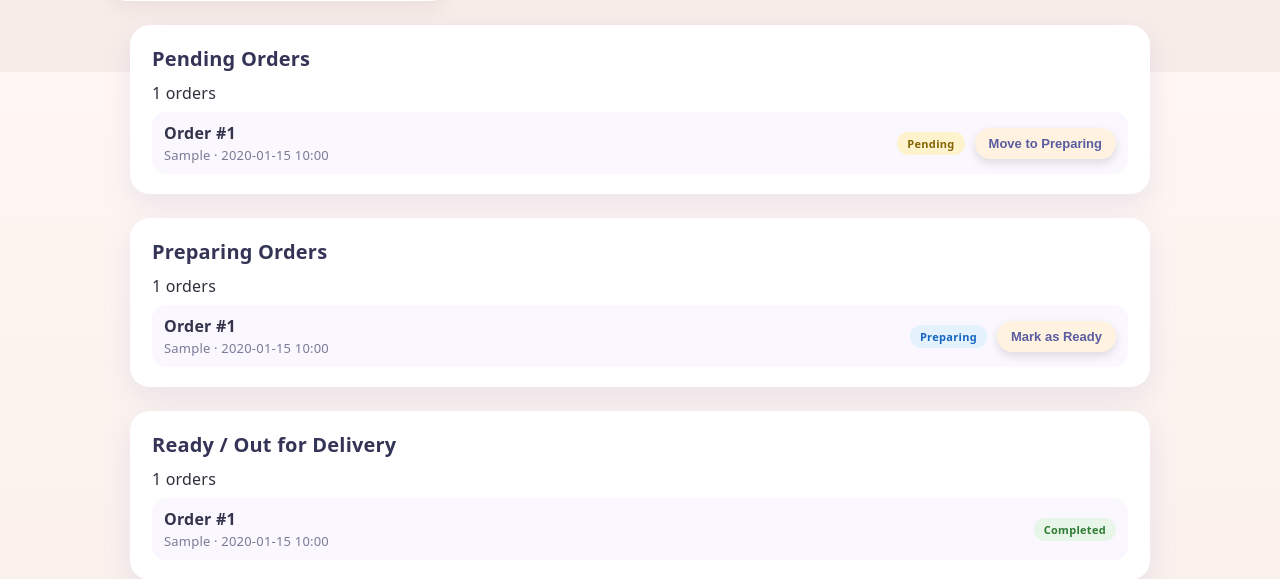
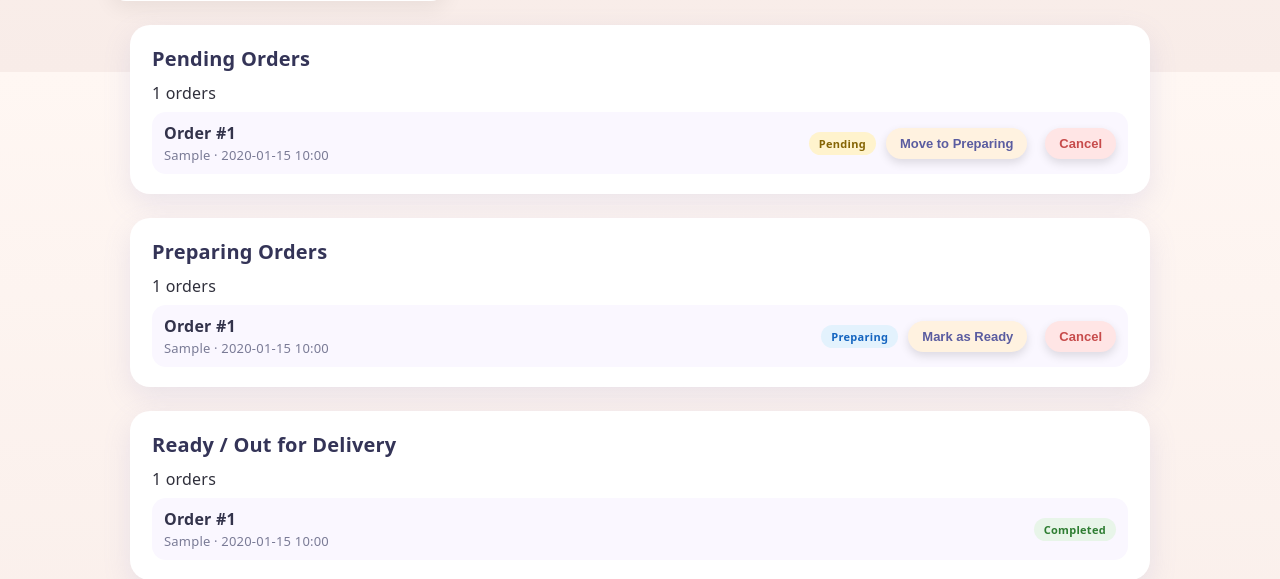
Before and after one commit to jannHds/Legends_Restaurant, a Django app: template restaurant/templates/restaurant/staff_dashboard.html in a window 1280 px wide. Shown: the part 728-1307 px from the top of the page. Run offline with Django 3.2, Linux system fonts and the light colour scheme; the template is opened without the code that fills it: most values are stand-ins (such as "Sample title", 1, 10 or a date in 2020).

Commit message:
fix staff dashboard

```diff
--- a/restaurant/models.py
+++ b/restaurant/models.py
@@ -115,9 +115,11 @@ class CartItem(models.Model):
 # ============================
 class Order(models.Model):
     STATUS_CHOICES = [
+        ('pending', 'Pending'),
         ("preparing", "Preparing"),
         ("out_for_delivery", "Out For Delivery"),
         ("delivered", "Delivered"),
+        ('cancelled', 'Cancelled'),
     ]
 
     TYPE_CHOICES = [
@@ -133,7 +135,7 @@ class Order(models.Model):
     status = models.CharField(
         max_length=30,
         choices=STATUS_CHOICES,
-        default="preparing",
+        default="pending"
     )
     order_type = models.CharField(
         max_length=30,
--- a/restaurant/templates/restaurant/staff_dashboard.html
+++ b/restaurant/templates/restaurant/staff_dashboard.html
@@ -99,6 +99,16 @@
                                     Move to Preparing
                                 </button>
                             </form>
+
+                            <!-- ✅ زر كنسل للـ Pending -->
+                            <form method="post" action="{% url 'staff_update_order_status' o.id %}">
+                                {% csrf_token %}
+                                <input type="hidden" name="action" value="cancel">
+                                <button class="lr-btn-primary staff-order-btn" type="submit" style="margin-left: 8px; background:#ffe5e5; color:#c74b4b;">
+                                    Cancel
+                                </button>
+                            </form>
+                            <!-- نهاية الإضافة -->
                         </div>
                     </li>
                     {% endfor %}
@@ -137,6 +147,16 @@
                                     Mark as Ready
                                 </button>
                             </form>
+
+                            <!-- ✅ زر كنسل للـ Preparing -->
+                            <form method="post" action="{% url 'staff_update_order_status' o.id %}">
+                                {% csrf_token %}
+                                <input type="hidden" name="action" value="cancel">
+                                <button class="lr-btn-primary staff-order-btn" type="submit" style="margin-left: 8px; background:#ffe5e5; color:#c74b4b;">
+                                    Cancel
+                                </button>
+                            </form>
+                            <!-- نهاية الإضافة -->
                         </div>
                     </li>
                     {% endfor %}
@@ -183,6 +203,16 @@
                                         Mark Delivered
                                     </button>
                                 </form>
+
+                                <!-- ✅ (اختياري) زر كنسل حتى وهو Out for delivery -->
+                                <form method="post" action="{% url 'staff_update_order_status' o.id %}">
+                                    {% csrf_token %}
+                                    <input type="hidden" name="action" value="cancel">
+                                    <button class="lr-btn-primary staff-order-btn" type="submit" style="margin-left: 8px; background:#ffe5e5; color:#c74b4b;">
+                                        Cancel
+                                    </button>
+                                </form>
+                                <!-- نهاية الإضافة -->
                             {% endif %}
                         </div>
                     </li>
```
Also changed, not shown: restaurant/views.py (+10 -6 lines), db.sqlite3, restaurant/migrations/0010_alter_cart_user_alter_order_status.py (added).
